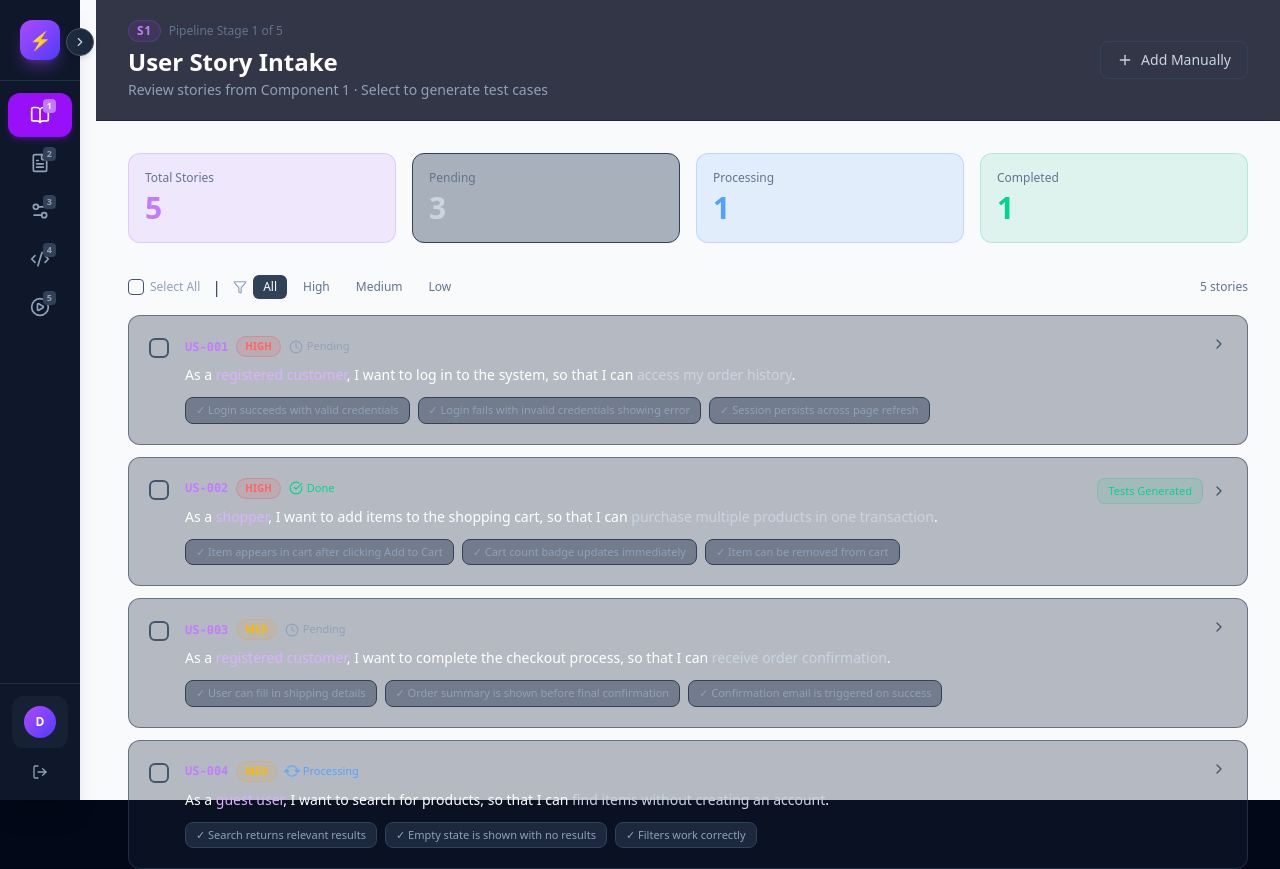
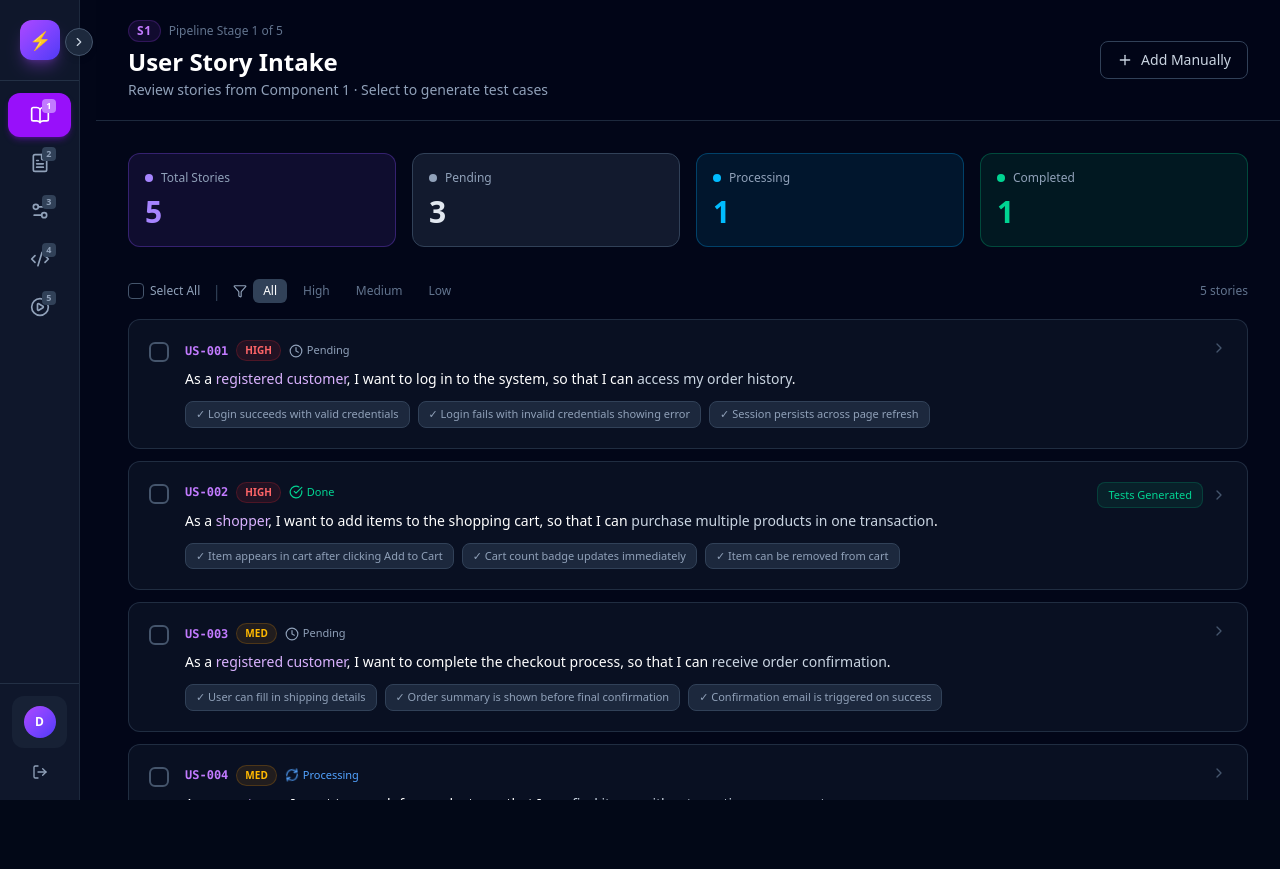
Before and after one commit to R26-SE-039/Intelligent-Test-Case-Generation, a Next.js app in the folder frontend/: page /dashboard in a window 1280 px wide. Shown: the top 869 px of the page. After the commit the page ends 800 px from the top, so only its background shows below. Built offline with nearby package versions, Linux system fonts and the light colour scheme.

Commit message:
feat: implement dashboard layout with collapsible sidebar and header components

```diff
--- a/frontend/src/app/dashboard/page.tsx
+++ b/frontend/src/app/dashboard/page.tsx
@@ -205,13 +205,43 @@ export default function UserStoryIntakePage() {
         {/* Stats Row */}
         <div className="grid grid-cols-4 gap-4 mb-8">
           {[
-            { label: "Total Stories", value: stats.total, color: "text-purple-400", bg: "bg-purple-500/10 border-purple-500/20" },
-            { label: "Pending", value: stats.pending, color: "text-slate-300", bg: "bg-slate-700/40 border-slate-700" },
-            { label: "Processing", value: stats.processing, color: "text-blue-400", bg: "bg-blue-500/10 border-blue-500/20" },
-            { label: "Completed", value: stats.done, color: "text-emerald-400", bg: "bg-emerald-500/10 border-emerald-500/20" },
+            {
+              label: "Total Stories",
+              value: stats.total,
+              color: "text-violet-400",
+              bg: "bg-violet-500/10 border-violet-500/30",
+              dot: "bg-violet-400",
+            },
+            {
+              label: "Pending",
+              value: stats.pending,
+              color: "text-slate-200",
+              bg: "bg-slate-800/60 border-slate-700",
+              dot: "bg-slate-400",
+            },
+            {
+              label: "Processing",
+              value: stats.processing,
+              color: "text-sky-400",
+              bg: "bg-sky-500/10 border-sky-500/30",
+              dot: "bg-sky-400",
+            },
+            {
+              label: "Completed",
+              value: stats.done,
+              color: "text-emerald-400",
+              bg: "bg-emerald-500/10 border-emerald-500/30",
+              dot: "bg-emerald-400",
+            },
           ].map((s) => (
-            <div key={s.label} className={`rounded-xl border ${s.bg} p-4`}>
-              <p className="text-xs text-slate-500 font-medium mb-1">{s.label}</p>
+            <div
+              key={s.label}
+              className={`rounded-xl border ${s.bg} p-4 transition-all hover:scale-[1.02]`}
+            >
+              <div className="flex items-center gap-2 mb-2">
+                <span className={`w-2 h-2 rounded-full ${s.dot}`} />
+                <p className="text-xs text-slate-400 font-medium">{s.label}</p>
+              </div>
               <p className={`text-3xl font-bold ${s.color}`}>{s.value}</p>
             </div>
           ))}
--- a/frontend/src/components/dashboard-header.tsx
+++ b/frontend/src/components/dashboard-header.tsx
@@ -18,16 +18,16 @@ export default function DashboardHeader({
   actionButton,
 }: DashboardHeaderProps) {
   return (
-    <div className="sticky top-0 bg-white border-b border-slate-200 px-8 py-6 shadow-sm">
+    <div className="sticky top-0 bg-slate-950/80 backdrop-blur-sm border-b border-slate-800 px-8 py-6">
       <div className="flex justify-between items-center">
         <div>
-          <h1 className="text-3xl font-bold text-slate-900">{title}</h1>
-          {subtitle && <p className="text-slate-600 mt-1">{subtitle}</p>}
+          <h1 className="text-3xl font-bold text-white">{title}</h1>
+          {subtitle && <p className="text-slate-400 mt-1">{subtitle}</p>}
         </div>
         {actionButton && (
           <button
             onClick={actionButton.onClick}
-            className="bg-purple-600 hover:bg-purple-700 text-white px-6 py-2 rounded-lg font-medium transition-colors duration-200 flex items-center gap-2"
+            className="bg-purple-600 hover:bg-purple-500 text-white px-6 py-2 rounded-lg font-medium transition-colors duration-200 flex items-center gap-2 shadow-lg shadow-purple-600/30"
           >
             {actionButton.icon}
             {actionButton.label}
--- a/frontend/src/components/dashboard-layout-wrapper.tsx
+++ b/frontend/src/components/dashboard-layout-wrapper.tsx
@@ -14,10 +14,10 @@ export default function DashboardLayoutWrapper({
   const sidebarWidth = isOpen ? "256px" : "96px";
 
   return (
-    <div className="flex bg-slate-50 min-h-screen">
+    <div className="flex bg-slate-950 min-h-screen">
       <Sidebar />
       <main
-        className="flex-1 transition-all duration-300 ease-in-out"
+        className="flex-1 transition-all duration-300 ease-in-out overflow-hidden"
         style={{
           marginLeft: sidebarWidth,
         }}
--- a/frontend/src/components/sidebar.tsx
+++ b/frontend/src/components/sidebar.tsx
@@ -68,7 +68,7 @@ export default function Sidebar() {
       <div
         className={`${
           isOpen ? "w-64" : "w-20"
-        } bg-slate-900 text-white h-screen flex flex-col fixed left-0 top-0 shadow-xl transition-all duration-300 ease-in-out z-40`}
+        } bg-slate-900 border-r border-slate-800 text-white h-screen flex flex-col fixed left-0 top-0 transition-all duration-300 ease-in-out z-40`}
       >
         {/* Brand Section */}
         <div
```
